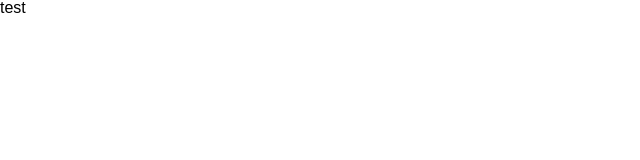
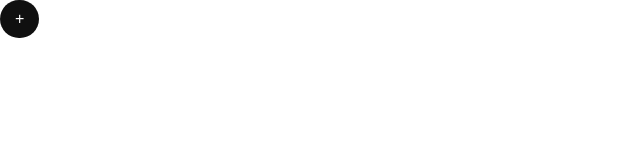
Before and after one commit to Sebastienbezombes/cpt-react, a React (Create React App) app in the folder ctp-app-react/: page / in a window 1280 px wide. Shown: the top 160 px of the page, without its empty margins (0-640 px from the left). Built offline with nearby package versions, Linux system fonts and the light colour scheme.

Commit message:
create component ButtonAdd

```diff
--- a/ctp-app-react/src/App.js
+++ b/ctp-app-react/src/App.js
@@ -1,16 +1,14 @@
 import React, { Component, Fragment } from 'react';
 import './reset.css';
-import './App.css';
+import ButtonAdd from './components/ButtonAdd';
 
 class App extends Component {
   render() {
     return (
       <Fragment>
-        <h1>test</h1>
-
+        <ButtonAdd/>
       </Fragment>
     );
   }
 }
-
 export default App;
--- /dev/null
+++ b/ctp-app-react/src/components/Button.css
@@ -0,0 +1,13 @@
+.btn {
+    color: white;
+    background: #101010;
+    padding: 0px 15px;
+    height: 38px;
+    font-size: 16px;
+    border: none;
+    border-radius: 25px;
+    cursor: pointer;
+}
+.btn:hover {
+    color: greenyellow;
+}
--- /dev/null
+++ b/ctp-app-react/src/components/ButtonAdd.js
@@ -0,0 +1,27 @@
+/**
+ * @author SebastienB
+ * Licence
+ * Button
+ */
+
+import React, {Component, Fragment} from 'react';
+import './Button.css';
+
+class Button extends Component {
+    constructor(props) {
+        super(props)
+        this.state = {
+            value: "+"
+        };
+    }
+    render() {
+
+        return(
+            <Fragment>
+                <button className="btn">{this.state.value}</button>
+            </Fragment>
+        )
+    }
+}
+
+export default Button;
```
Also changed, not shown: 1 other file (tests, documents, lock files or other folders).
